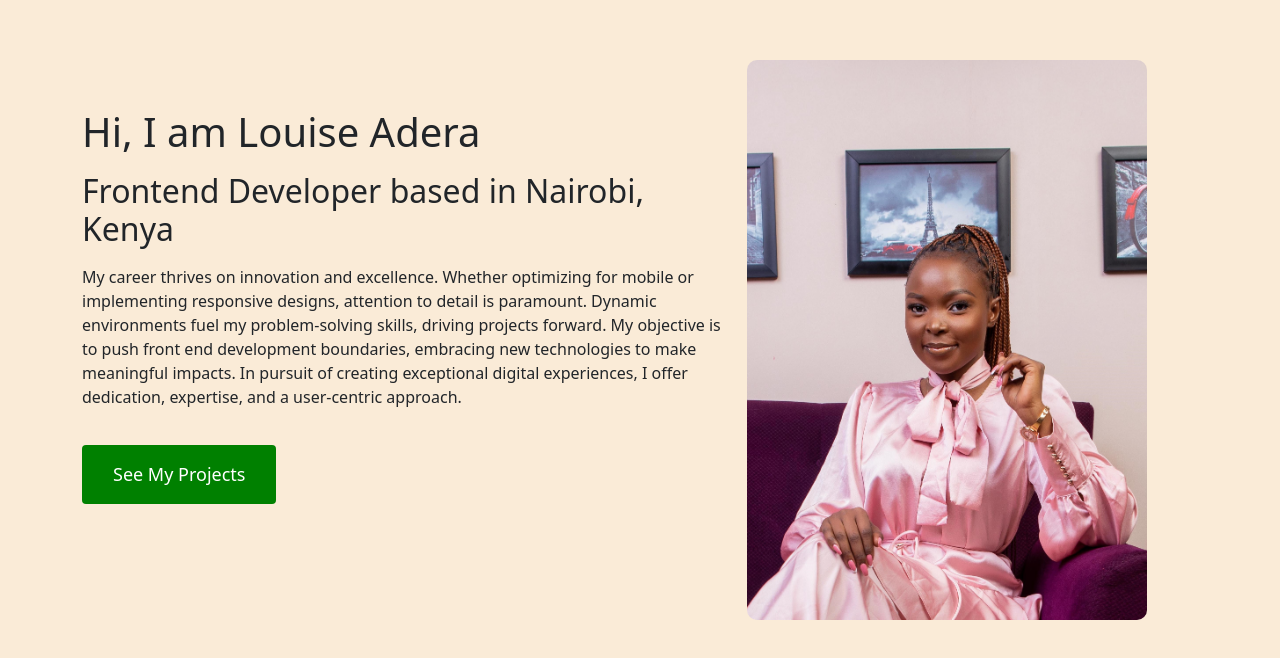
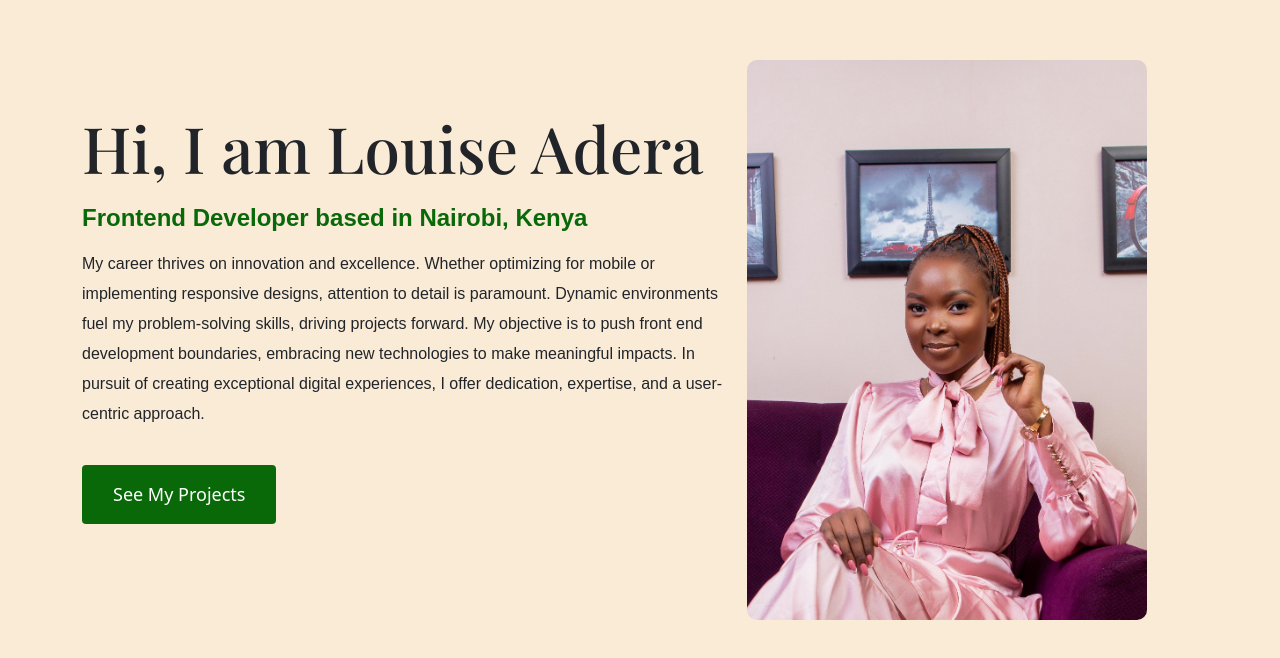
Before and after one commit to Miss-Louisa88/My-Portfolio-Web-Development, a plain HTML site: page index.html in a window 1280 px wide. Drawn offline with nearby package versions, Linux system fonts and the light colour scheme; a web font is replaced by a local one.

Commit message:
FONT Awesome
Added more stylish fonts to improve the appearance of the page

```diff
--- a/index.html
+++ b/index.html
@@ -11,6 +11,10 @@
         integrity="sha384-YvpcrYf0tY3lHB60NNkmXc5s9fDVZLESaAA55NDzOxhy9GkcIdslK1eN7N6jIeHz"
         crossorigin="anonymous"></script>
     <link rel="stylesheet" href="style.css">
+    <link rel="preconnect" href="https://fonts.googleapis.com">
+    <link rel="preconnect" href="https://fonts.gstatic.com" crossorigin>
+    <link href="https://fonts.googleapis.com/css2?family=Playfair+Display:ital,wght@0,400..900;1,400..900&display=swap"
+        rel="stylesheet">
 </head>
 
 <body>
--- a/style.css
+++ b/style.css
@@ -4,12 +4,36 @@
     padding: 0;
   }
 }
+:root {
+  --branding-color: antiquewhite;
+  --secondary-color: rgb(9, 105, 9);
+  --heading-font-family: "Playfair Display", serif;
+  --default-font-family: "Poppins", sans-serif;
+}
+
 body {
-  background-color: antiquewhite;
+  background-color: var(--branding-color);
 }
 
 .about-me-description {
   margin: 30px;
+}
+h1 {
+  font-size: 64px;
+  line-height: 80px;
+  font-family: var(--heading-font-family);
+}
+h2 {
+  font-size: 24px;
+  color: var(--secondary-color);
+  font-family: var(--default-font-family);
+  font-weight: bolder;
+}
+p {
+  font-weight: normal;
+  font-size: 16px;
+  line-height: 30px;
+  font-family: var(--default-font-family);
 }
 .row {
   display: flex;
@@ -25,7 +49,7 @@ img {
   border-left: 20px;
 }
 .btn {
-  background: green;
+  background: var(--secondary-color);
   border-radius: 4px;
   color: white;
   font-size: 18px;
@@ -36,6 +60,6 @@ img {
   transition: ease-in-out;
 }
 .btn:hover {
-  color: antiquewhite;
+  color: var(--branding-color);
   background: rgb(53, 53, 6);
 }
```
